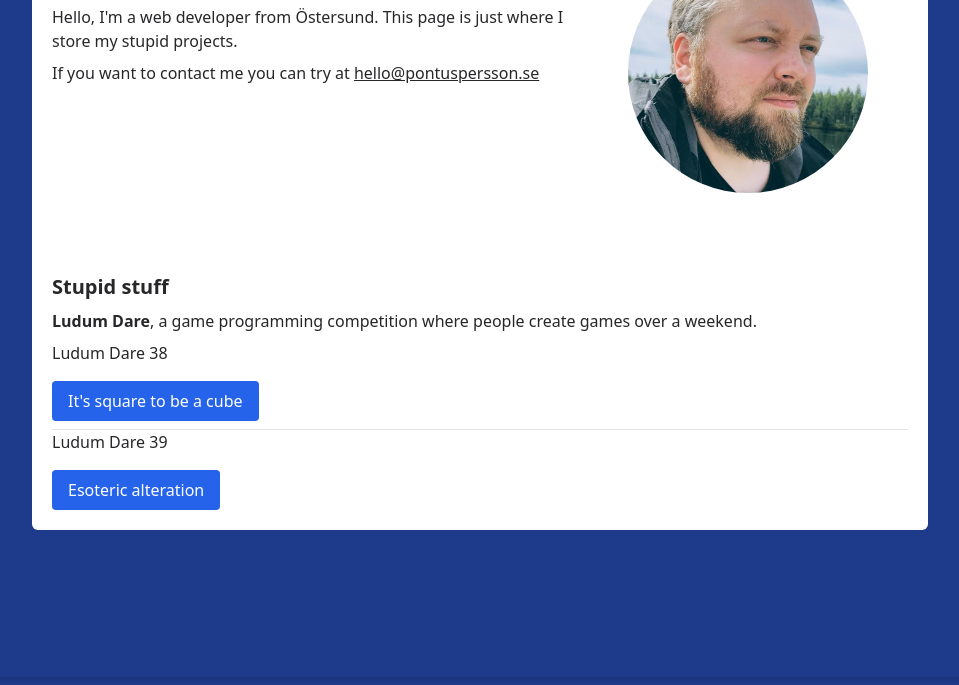
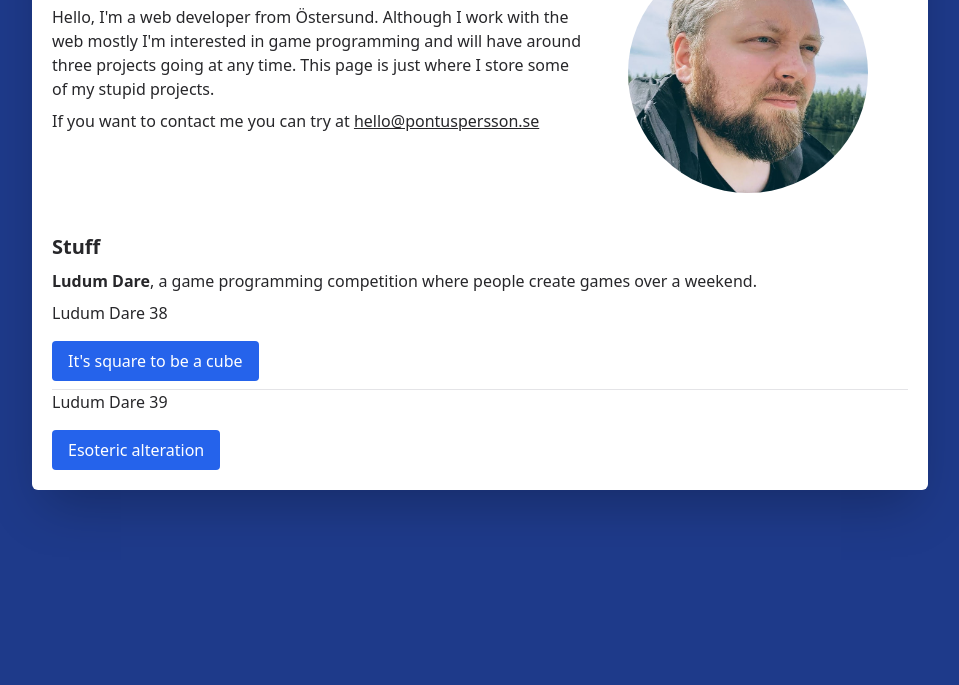
Before and after one commit to pontus-persson/-pontus-persson.github.io, a website built with webpack: page docs/index.html in a window 1280 px wide. Shown: the part 131-816 px from the top of the page, without its empty margins (160-1119 px from the left). Built offline with nearby package versions, Linux system fonts and the light colour scheme.

Commit message:
Some imporovements, fadein

```diff
--- a/docs/index.html
+++ b/docs/index.html
@@ -7,14 +7,25 @@
   <link rel="preconnect" href="https://fonts.googleapis.com">
   <link rel="preconnect" href="https://fonts.gstatic.com" crossorigin>
   <link href="https://fonts.googleapis.com/css2?family=Noto+Sans+Mono:wght@300;400;600;800&display=swap" rel="stylesheet">
+  <style>
+    body {
+      opacity: 0;
+      transition: opacity ease 1.4s;
+    }
+    body.loaded {
+      opacity: 1;
+      transition: opacity ease 1.4s;
+    }
+  </style>
 </head>
-<body class="flex flex-col items-stretch hidden min-h-screen transition-all shadow-md opacity-0 p2 md:p-4" style="display: none;">
+<body class="flex flex-col items-stretch p2 md:p-4">
 
-  <div class="container flex flex-col justify-around rounded-t-md md:flex-row md:justify-between">
+  <div class="container rounded-md shadow-2xl">
+    <div class="flex flex-col justify-around md:flex-row md:justify-between">
       <div>
         <h1 class="text-6xl font-test">Pontus Persson</h1>
         <h3 class="text-gray-400">Developer from Östersund</h3>
-      <p>Hello, I'm a web developer from Östersund. This page is just where I store my stupid projects.</p>
+        <p>Hello, I'm a web developer from Östersund. Although I work with the web mostly I'm interested in game programming and will have around three projects going at any time. This page is just where I store some of my stupid projects.</p>
         <p>If you want to contact me you can try at <a class="underline hover:no-underline" href="mailto:hello@pontuspersson.se">hello@pontuspersson.se</a></p>
       </div>
       <div class="m-auto mt-5 md:m-10">
@@ -22,10 +33,9 @@
           <img class="absolute max-w-sm transform -translate-x-1/2 -translate-y-1/2 left-1/2 top-1/2" src="/img/pontus.jpg" alt="Pontus" />
         </div>
       </div>
-
     </div>
-  <div class="container rounded-b-md">
-    <h2>Stupid stuff</h2>
+    <div class="">
+      <h2>Stuff</h2>
       <h3><b>Ludum Dare</b>, a game programming competition where people create games over a weekend.</h3>
       <p>Ludum Dare 38</p>
       <a href="/ld38/index.html" class="my-2 btn">It's square to be a cube</a>
@@ -33,6 +43,7 @@
       <p>Ludum Dare 39</p>
       <a href="/ld39/index.html" class="mt-2 btn">Esoteric alteration</a>
     </div>
+  </div>
 
   <script src="bundle.js"></script>
 </body>
--- a/src/index.js
+++ b/src/index.js
@@ -5,16 +5,17 @@ import Test from './inc/test';
 (function(w) {
 
 
-    w.addEventListener('load', function() {
+    w.addEventListener('DOMContentLoaded', function() {
         var asd = 'test';
         console.log('ready');
         let t = new Test({ test: 1, asd:'asd'});
         t.Run();
 
-        w.document.body.style = '';
-        w.document.body.classList.add('opacity-100');
-        w.document.body.classList.remove('opacity-0');
-        w.document.body.classList.remove('hidden');
+        // w.document.body.style = '';
+        // w.document.body.classList.add('opacity-100');
+        w.document.body.classList.add('loaded');
+        // w.document.body.classList.remove('opacity-0');
+        // w.document.body.classList.remove('hidden');
     });
 
 })(window);
```
Lines whose indentation alone changed are shown as unchanged.
